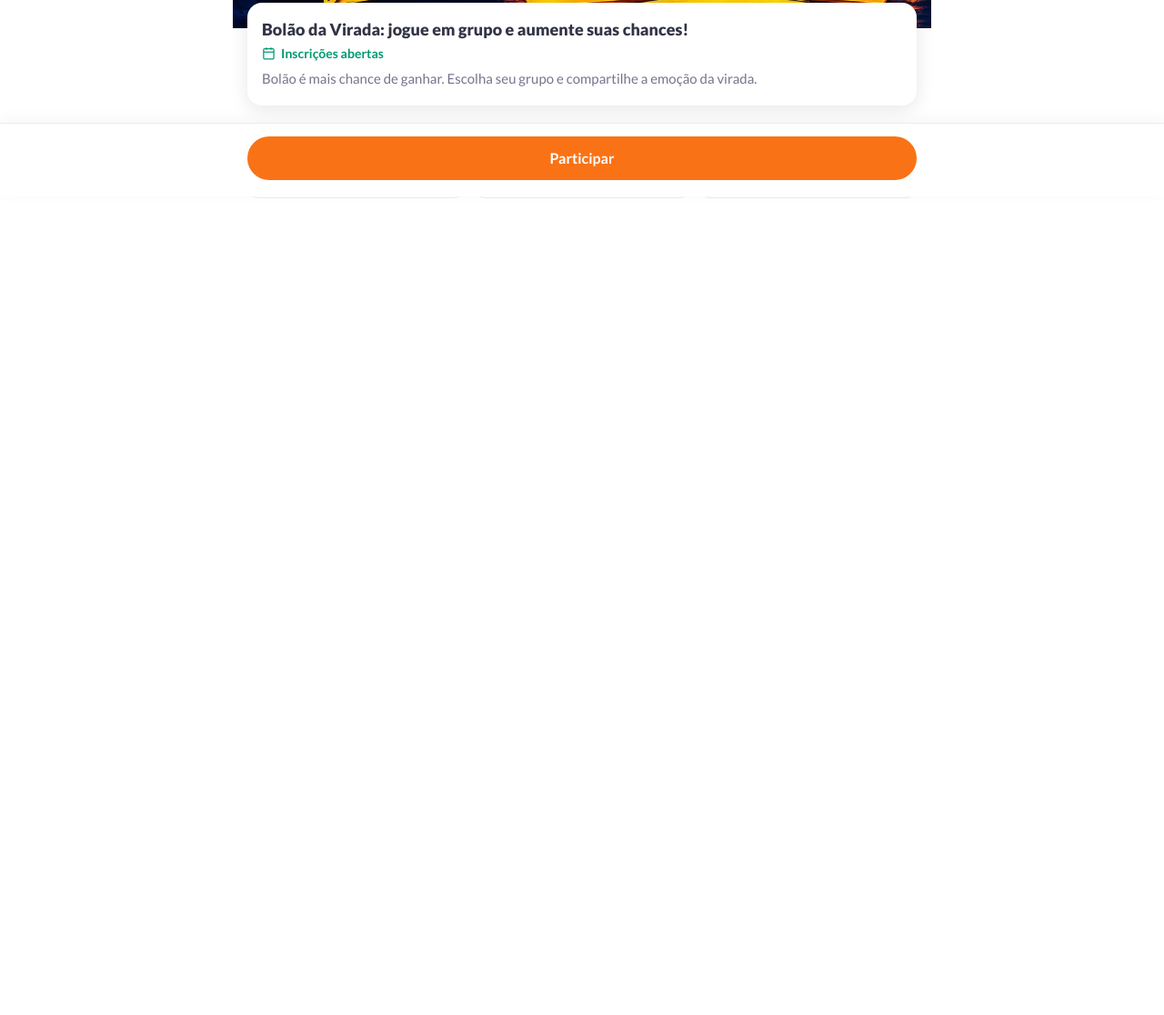
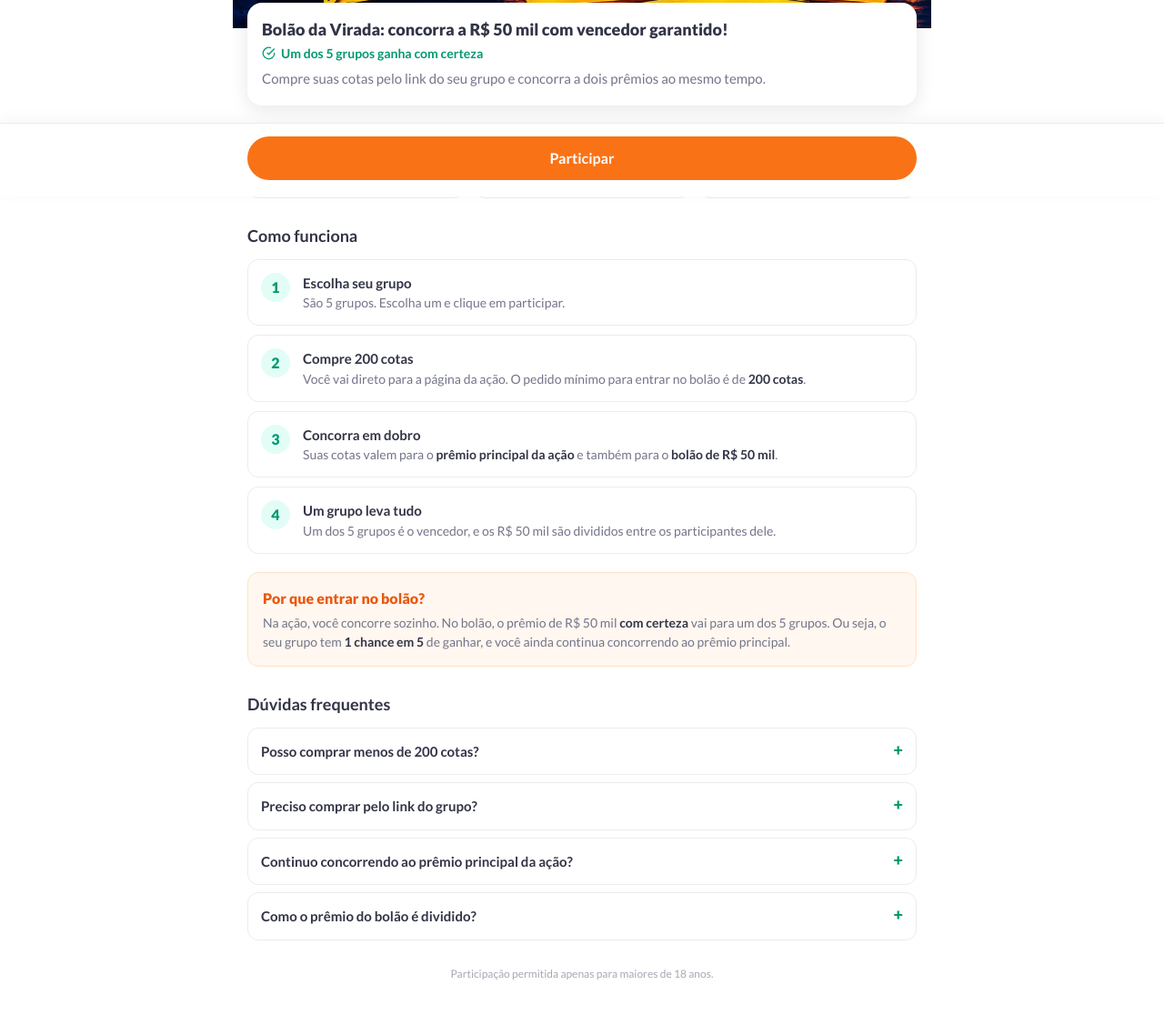
Before and after one commit to NemSeAtreva/bolao-da-virada, a plain HTML site: page index.html in a window 1280 px wide. Shown: the part 584-1700 px from the top of the page at 91% size. Before the commit the page ends 922 px from the top, so only its background shows below. Drawn offline with Linux system fonts and the light colour scheme.

Commit message:
Landing page explicando o bolão e reduz para 5 grupos

```diff
--- a/assets/config.js
+++ b/assets/config.js
@@ -11,11 +11,6 @@ window.BOLAO_CONFIG = {
     { nome: "Grupo 3",  link: "https://cuiudodasorte.com.br/1milhao-79?qtd=200" },
     { nome: "Grupo 4",  link: "https://cuiudodasorte.com.br/1milhao-79?qtd=200" },
     { nome: "Grupo 5",  link: "https://cuiudodasorte.com.br/1milhao-79?qtd=200" },
-    { nome: "Grupo 6",  link: "https://cuiudodasorte.com.br/1milhao-79?qtd=200" },
-    { nome: "Grupo 7",  link: "https://cuiudodasorte.com.br/1milhao-79?qtd=200" },
-    { nome: "Grupo 8",  link: "https://cuiudodasorte.com.br/1milhao-79?qtd=200" },
-    { nome: "Grupo 9",  link: "https://cuiudodasorte.com.br/1milhao-79?qtd=200" },
-    { nome: "Grupo 10", link: "https://cuiudodasorte.com.br/1milhao-79?qtd=200" },
   ],
 
   // true = abre o site da rifa em nova aba; false = abre na mesma aba
--- a/assets/style.css
+++ b/assets/style.css
@@ -117,6 +117,61 @@ a { color: inherit; text-decoration: none; }
 .destaque span { font-size: 13px; }
 
 .texto { font-size: 15px; }
+b { color: var(--titulo); }
+
+/* Passo a passo */
+.passos { display: flex; flex-direction: column; gap: 10px; }
+.passo {
+  display: flex;
+  gap: 14px;
+  align-items: flex-start;
+  border: 1px solid var(--borda);
+  border-radius: 12px;
+  padding: 14px;
+}
+.passo .num {
+  flex: none;
+  width: 32px;
+  height: 32px;
+  border-radius: 50%;
+  background: var(--verde-suave);
+  color: var(--verde);
+  font-weight: 900;
+  display: grid;
+  place-items: center;
+}
+.passo h3 { font-size: 15px; font-weight: 700; color: var(--titulo); }
+.passo p { font-size: 14px; }
+
+/* Caixa de destaque */
+.caixa-destaque {
+  margin-top: 20px;
+  background: #fff7f0;
+  border: 1px solid #ffe2c7;
+  border-radius: 12px;
+  padding: 16px;
+}
+.caixa-destaque strong { display: block; color: var(--laranja-hover); font-size: 16px; font-weight: 900; margin-bottom: 4px; }
+.caixa-destaque p { font-size: 14px; }
+
+/* Perguntas frequentes */
+.faq { display: flex; flex-direction: column; gap: 8px; }
+.faq details { border: 1px solid var(--borda); border-radius: 12px; padding: 0 14px; }
+.faq summary {
+  cursor: pointer;
+  list-style: none;
+  padding: 14px 0;
+  font-weight: 700;
+  font-size: 15px;
+  color: var(--titulo);
+  display: flex;
+  justify-content: space-between;
+  gap: 12px;
+}
+.faq summary::-webkit-details-marker { display: none; }
+.faq summary::after { content: "+"; color: var(--verde); font-weight: 900; font-size: 18px; line-height: 1; }
+.faq details[open] summary::after { content: "−"; }
+.faq details p { font-size: 14px; padding-bottom: 14px; }
 
 /* Grade de grupos (estilo "pacotes") */
 .grupos { display: grid; grid-template-columns: repeat(auto-fill, minmax(140px, 1fr)); gap: 10px; }
@@ -178,3 +233,8 @@ a { color: inherit; text-decoration: none; }
 }
 .btn-laranja:hover { background: var(--laranja-hover); }
 .btn-laranja .sep { width: 1px; height: 18px; background: rgba(255, 255, 255, 0.5); }
+
+@media (max-width: 420px) {
+  .destaque strong { font-size: 18px; }
+  .destaque span { font-size: 12px; }
+}
--- a/index.html
+++ b/index.html
@@ -4,9 +4,9 @@
   <meta charset="UTF-8" />
   <meta name="viewport" content="width=device-width, initial-scale=1.0" />
   <title>Bolão da Virada</title>
-  <meta name="description" content="Bolão da Virada: jogue em grupo, aumente suas chances e compartilhe a emoção." />
+  <meta name="description" content="Compre 200 cotas pelo link do seu grupo e concorra também a R$ 50 mil. Um dos 5 grupos é vencedor garantido." />
   <meta property="og:title" content="Bolão da Virada" />
-  <meta property="og:description" content="Jogue em grupo, aumente suas chances e compartilhe a emoção!" />
+  <meta property="og:description" content="Concorra a R$ 50 mil no bolão. Um dos 5 grupos é vencedor garantido!" />
   <meta property="og:image" content="https://nemseatreva.github.io/bolao-da-virada/assets/banner.jpg" />
   <link rel="preconnect" href="https://fonts.googleapis.com" />
   <link rel="preconnect" href="https://fonts.gstatic.com" crossorigin />
@@ -24,20 +24,67 @@
     </div>
 
     <div class="cartao-titulo">
-      <h1>Bolão da Virada: jogue em grupo e aumente suas chances!</h1>
+      <h1>Bolão da Virada: concorra a R$ 50 mil com vencedor garantido!</h1>
       <div class="linha-verde">
-        <svg viewBox="0 0 24 24" fill="none" stroke="currentColor" stroke-width="2"><rect x="3" y="4" width="18" height="18" rx="2"/><line x1="16" y1="2" x2="16" y2="6"/><line x1="8" y1="2" x2="8" y2="6"/><line x1="3" y1="10" x2="21" y2="10"/></svg>
-        Inscrições abertas
+        <svg viewBox="0 0 24 24" fill="none" stroke="currentColor" stroke-width="2"><path d="M22 11.08V12a10 10 0 1 1-5.93-9.14"/><polyline points="22 4 12 14.01 9 11.01"/></svg>
+        Um dos 5 grupos ganha com certeza
       </div>
-      <p>Bolão é mais chance de ganhar. Escolha seu grupo e compartilhe a emoção da virada.</p>
+      <p>Compre suas cotas pelo link do seu grupo e concorra a dois prêmios ao mesmo tempo.</p>
     </div>
 
     <div class="conteudo">
       <div class="destaques">
-        <div class="destaque"><strong>10</strong><span>grupos</span></div>
-        <div class="destaque"><strong>+</strong><span>chances</span></div>
-        <div class="destaque"><strong>1 min</strong><span>para entrar</span></div>
+        <div class="destaque"><strong>R$ 50 mil</strong><span>prêmio do bolão</span></div>
+        <div class="destaque"><strong>1 em 5</strong><span>chance do seu grupo</span></div>
+        <div class="destaque"><strong>200</strong><span>cotas para entrar</span></div>
       </div>
+
+      <h2>Como funciona</h2>
+      <div class="passos">
+        <div class="passo">
+          <div class="num">1</div>
+          <div><h3>Escolha seu grupo</h3><p>São 5 grupos. Escolha um e clique em participar.</p></div>
+        </div>
+        <div class="passo">
+          <div class="num">2</div>
+          <div><h3>Compre 200 cotas</h3><p>Você vai direto para a página da ação. O pedido mínimo para entrar no bolão é de <b>200 cotas</b>.</p></div>
+        </div>
+        <div class="passo">
+          <div class="num">3</div>
+          <div><h3>Concorra em dobro</h3><p>Suas cotas valem para o <b>prêmio principal da ação</b> e também para o <b>bolão de R$ 50 mil</b>.</p></div>
+        </div>
+        <div class="passo">
+          <div class="num">4</div>
+          <div><h3>Um grupo leva tudo</h3><p>Um dos 5 grupos é o vencedor, e os R$ 50 mil são divididos entre os participantes dele.</p></div>
+        </div>
+      </div>
+
+      <div class="caixa-destaque">
+        <strong>Por que entrar no bolão?</strong>
+        <p>Na ação, você concorre sozinho. No bolão, o prêmio de R$ 50 mil <b>com certeza</b> vai para um dos 5 grupos. Ou seja, o seu grupo tem <b>1 chance em 5</b> de ganhar, e você ainda continua concorrendo ao prêmio principal.</p>
+      </div>
+
+      <h2>Dúvidas frequentes</h2>
+      <div class="faq">
+        <details>
+          <summary>Posso comprar menos de 200 cotas?</summary>
+          <p>Não. Para participar do bolão, o pedido mínimo é de 200 cotas. Você pode comprar mais, se quiser.</p>
+        </details>
+        <details>
+          <summary>Preciso comprar pelo link do grupo?</summary>
+          <p>Sim. É o link do grupo que identifica de qual grupo você faz parte. Compras feitas por fora não entram no bolão.</p>
+        </details>
+        <details>
+          <summary>Continuo concorrendo ao prêmio principal da ação?</summary>
+          <p>Sim. Suas 200 cotas valem normalmente para o prêmio principal. O bolão é um prêmio a mais.</p>
+        </details>
+        <details>
+          <summary>Como o prêmio do bolão é dividido?</summary>
+          <p>Os R$ 50 mil vão para o grupo vencedor e são divididos entre todos os participantes desse grupo.</p>
+        </details>
+      </div>
+
+      <p class="aviso">Participação permitida apenas para maiores de 18 anos.</p>
     </div>
   </div>
 
```
Also changed, not shown: como-funciona.html (+1 -1 lines).
